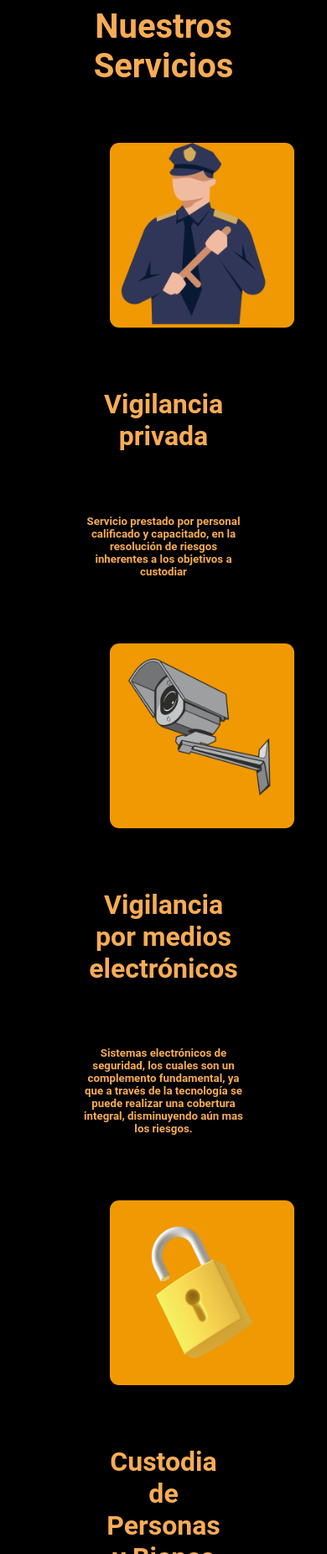
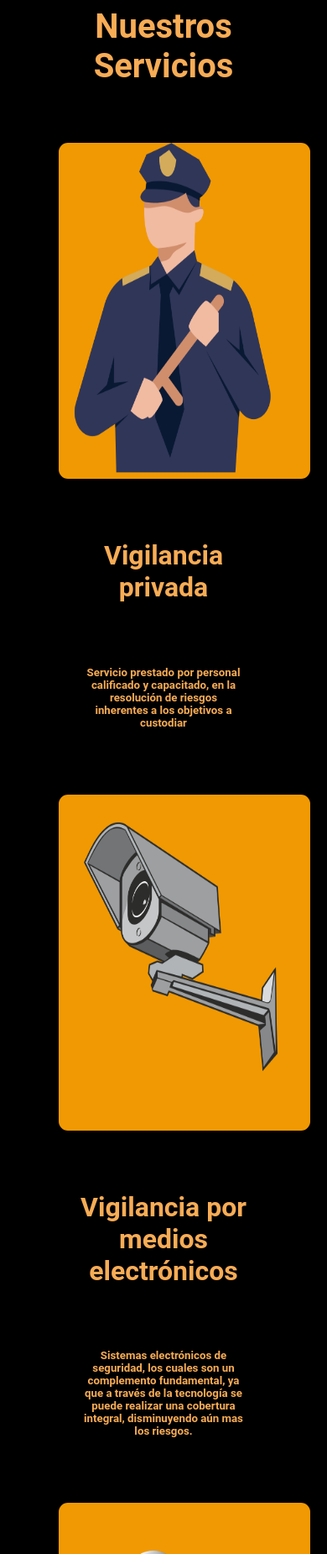
Before and after one commit to Matito2504/GRMseguridad, a plain HTML site: page Pagina-Completa-Html-css/index.html in a window 390 px wide. Shown: the part 1374-3224 px from the top of the page at 84% size. Drawn offline with nearby package versions, Linux system fonts and the light colour scheme; a web font is replaced by a local one.

Commit message:
se modifico tamaño de img servicios

```diff
--- a/Pagina-Completa-Html-css/index.css
+++ b/Pagina-Completa-Html-css/index.css
@@ -220,8 +220,8 @@ header a:hover {
 }
 
 .imgseguridad {
-    width: 9rem;
-    height: 9rem;
+    width: 300px;
+    height: 300px;
     border-radius: 1em;
 }
 
@@ -842,6 +842,9 @@ header a:hover {
         align-items: center;
         justify-content: center;
     }
+    .serv1 {
+        max-width: 80%;
+    }
 
     /*carrusel servicios*/
     .item-carrusel img{
--- a/Pagina-Completa-Html-css/index.html
+++ b/Pagina-Completa-Html-css/index.html
@@ -80,8 +80,7 @@
                 <div class="serv1-content">
                     <div>
                         <img src="/img/seguridad.png" alt=" foto seguridad"
-                            class="rounded-circle img-fluid w-50 imgseguridad"
-                            style="width: 220px; height: 220px;">
+                            class="rounded-circle img-fluid w-50 imgseguridad">
                     </div>
                     <div class="serv1-content-descripcion">
                         <div class="serv1-title">
@@ -98,8 +97,7 @@
                 <div class="serv1-content">
                     <div>
                         <img src="/img/medios electronicos.png" alt="foto seguridad"
-                            class="rounded-circle img-fluid w-50 imgseguridad"
-                            style="width: 220px; height: 220px;">
+                            class="rounded-circle img-fluid w-50 imgseguridad">
                     </div>
                     <div class="serv1-content-descripcion">
                         <div class="serv1-title">
@@ -117,8 +115,7 @@
                 <div class="serv1-content">
                     <div>
                         <img src="/img/custodia personas y bienes.png" alt=" foto seguridad"
-                            class="rounded-circle img-fluid w-50 imgseguridad"
-                            style="width: 220px; height: 220px;">
+                            class="rounded-circle img-fluid w-50 imgseguridad">
                     </div>
                     <div class="serv1-content-descripcion">
                         <div class="serv1-title">
@@ -135,8 +132,7 @@
                 <div class="serv1-content">
                     <div>
                         <img src="/img/porterias.png" alt="foto seguridad"
-                            class="rounded-circle img-fluid w-50 imgseguridad"
-                            style="width: 220px; height: 220px;">
+                            class="rounded-circle img-fluid w-50 imgseguridad">
                     </div>
                     <div class="serv1-content-descripcion">
                         <div class="serv1-title">
@@ -152,9 +148,8 @@
             <div class="serv1">
                 <div class="serv1-content">
                     <div>
-                        <img src="/img/eventos.png"" alt=" foto seguridad"
-                            class="rounded-circle img-fluid w-50 imgseguridad"
-                            style="width: 220px; height: 220px;">
+                        <img src="/img/eventos.png" alt=" foto seguridad"
+                            class="rounded-circle img-fluid w-50 imgseguridad">
                     </div>
                     <div class="serv1-content-descripcion">
                         <div class="serv1-title">
```
Also changed, not shown: Pagina-Completa-Html-css/img/fondo de edificio.jpg (added).
